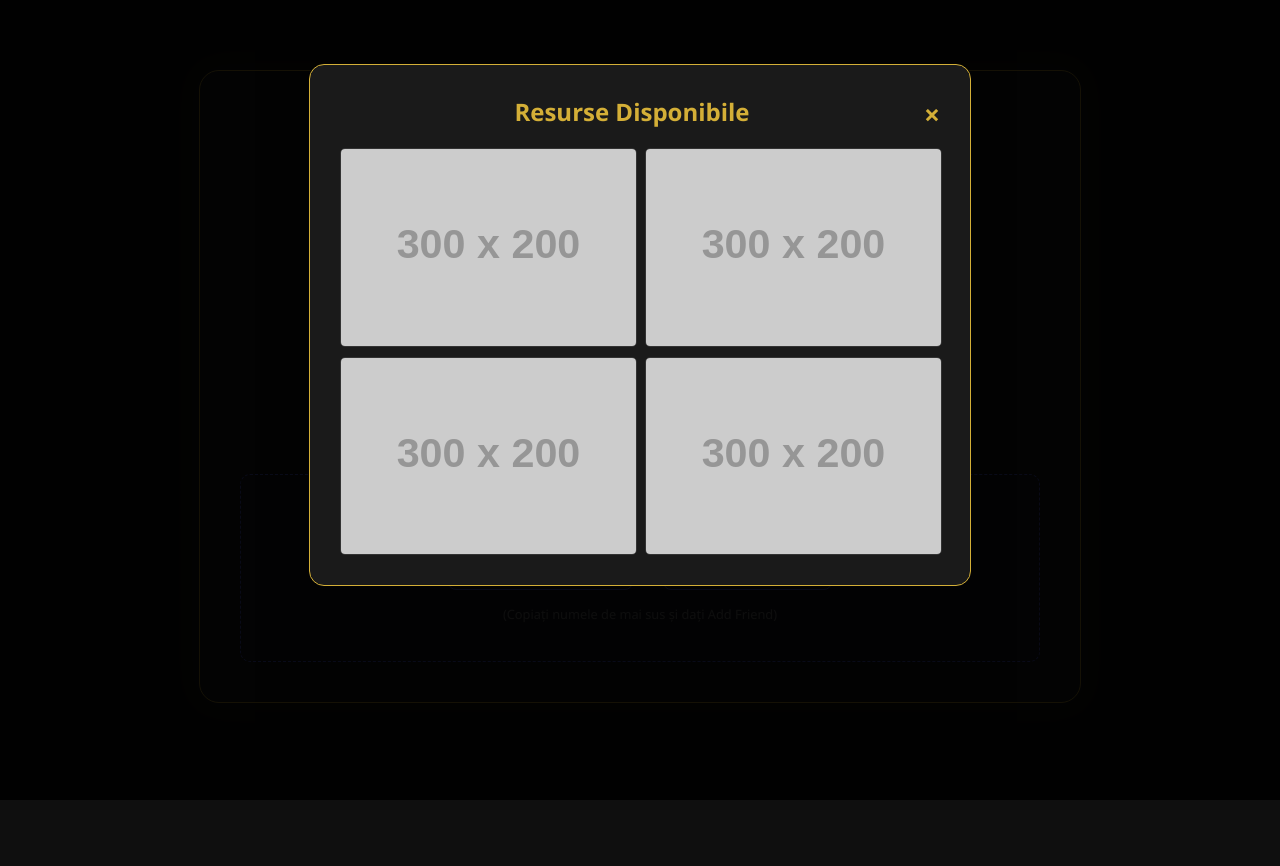
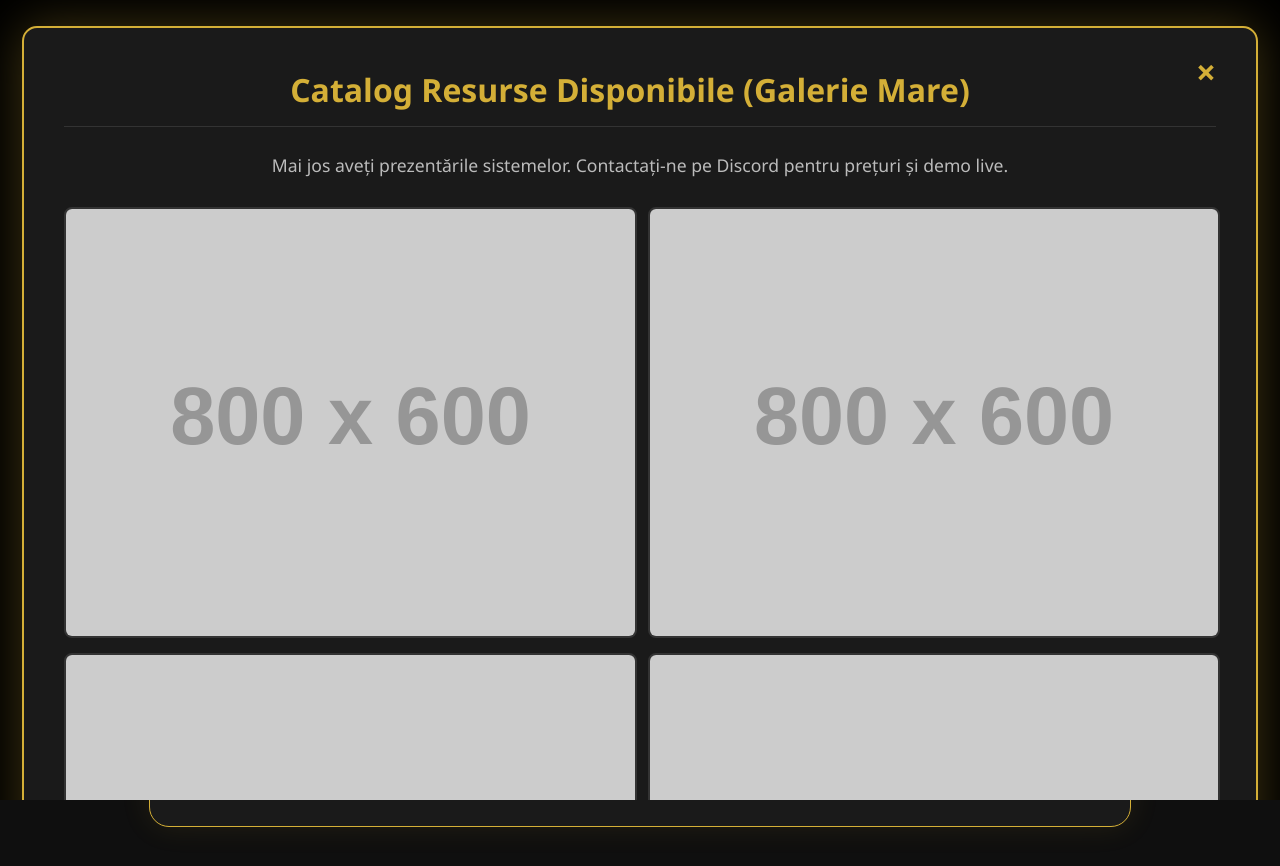
Before and after one commit to Metin2-ro/Resurse-de-metin2-de-vanzare, a plain HTML site: page index.html in a window 1280 px wide. Both pictures are taken after a click on the element 470 px from the left and 341 px from the top of the page. Before the commit the page ends 800 px from the top, so only its background shows below. Drawn offline with Linux system fonts and the light colour scheme; placeholder pictures from the web are drawn by us.

Commit message:
Update index.html

```diff
--- a/index.html
+++ b/index.html
@@ -6,31 +6,53 @@
     <title>Metin2 Resources & Servers</title>
     <style>
         body { font-family: 'Segoe UI', Arial, sans-serif; background: #0f0f0f; color: #eee; text-align: center; padding: 20px; margin: 0; }
-        .container { background: #1a1a1a; padding: 40px; border-radius: 20px; border: 1px solid #d4af37; max-width: 800px; margin: 50px auto; box-shadow: 0 0 30px rgba(212, 175, 55, 0.1); }
+        .container { background: #1a1a1a; padding: 40px; border-radius: 20px; border: 1px solid #d4af37; max-width: 900px; margin: 50px auto; box-shadow: 0 0 30px rgba(212, 175, 55, 0.1); }
         h1 { color: #d4af37; text-transform: uppercase; letter-spacing: 2px; text-shadow: 2px 2px 4px rgba(0,0,0,0.5); }
+        p { font-size: 1.1rem; color: #bbb; }
 
         .services { display: flex; gap: 20px; justify-content: center; margin-top: 40px; flex-wrap: wrap; }
         .service-card {
-            background: #252525; padding: 20px; border-radius: 12px; width: 280px;
+            background: #252525; padding: 25px; border-radius: 12px; width: 300px;
             border-bottom: 3px solid #d4af37; cursor: pointer; transition: 0.3s;
         }
         .service-card:hover { transform: translateY(-5px); background: #303030; border-color: #fff; }
+        .service-card h3 { color: #d4af37; margin-top: 0; }
 
-        /* Galerie Pop-up */
-        .modal-gallery { display: grid; grid-template-columns: repeat(2, 1fr); gap: 10px; margin-top: 20px; }
-        .modal-gallery img { width: 100%; border-radius: 5px; cursor: pointer; border: 1px solid #333; transition: 0.2s; }
-        .modal-gallery img:hover { border-color: #d4af37; transform: scale(1.02); }
+        /* Stil pentru Galeria din Pop-up - Acum mult mai mare */
+        .modal-gallery { display: grid; grid-template-columns: repeat(2, 1fr); gap: 15px; margin-top: 30px; }
+        .modal-gallery img {
+            width: 100%;
+            height: auto; /* Se adaptează automat */
+            border-radius: 8px;
+            cursor: pointer;
+            border: 2px solid #333;
+            transition: 0.2s;
+        }
+        .modal-gallery img:hover { border-color: #d4af37; transform: scale(1.03); }
 
         /* Discord Box */
-        .discord-box { margin-top: 50px; padding: 25px; border: 1px dashed #5865F2; border-radius: 10px; background: rgba(88, 101, 242, 0.05); }
-        .discord-list { display: flex; justify-content: center; gap: 30px; margin-top: 15px; flex-wrap: wrap; }
-        .discord-name { font-size: 1.4rem; color: #5865F2; font-weight: bold; background: #252525; padding: 10px 20px; border-radius: 8px; border: 1px solid #5865F2; }
+        .discord-box { margin-top: 60px; padding: 30px; border: 1px dashed #5865F2; border-radius: 10px; background: rgba(88, 101, 242, 0.05); }
+        .discord-list { display: flex; justify-content: center; gap: 30px; margin-top: 20px; flex-wrap: wrap; }
+        .discord-name { font-size: 1.5rem; color: #5865F2; font-weight: bold; background: #252525; padding: 12px 25px; border-radius: 8px; border: 1px solid #5865F2; }
 
-        /* Modal */
-        .modal { display: none; position: fixed; z-index: 100; left: 0; top: 0; width: 100%; height: 100%; background-color: rgba(0,0,0,0.9); }
-        .modal-content { background-color: #1a1a1a; margin: 5% auto; padding: 30px; border: 1px solid #d4af37; width: 90%; max-width: 600px; border-radius: 15px; position: relative; }
-        .close { color: #d4af37; float: right; font-size: 28px; font-weight: bold; cursor: pointer; }
-        h2 { color: #d4af37; margin-top: 0; }
+        /* Pop-up (Modal) - MODIFICAT PENTRU DIMENSIUNI MAXIME */
+        .modal { display: none; position: fixed; z-index: 1000; left: 0; top: 0; width: 100%; height: 100%; background-color: rgba(0,0,0,0.95); overflow: auto; }
+
+        /* Containerul de conținut - Acum mult mai lat și mai înalt */
+        .modal-content {
+            background-color: #1a1a1a;
+            margin: 2% auto; /* Mai aproape de partea de sus */
+            padding: 40px;
+            border: 2px solid #d4af37;
+            width: 90%; /* Ocupă 90% din lățime */
+            max-width: 1200px; /* Lățime maximă mare, ca un site normal */
+            border-radius: 15px;
+            position: relative;
+            box-shadow: 0 0 50px rgba(212, 175, 55, 0.3);
+        }
+
+        .close { color: #d4af37; float: right; font-size: 35px; font-weight: bold; cursor: pointer; margin-top: -20px; }
+        .modal-content h2 { color: #d4af37; margin-top: 0; font-size: 2rem; border-bottom: 1px solid #333; padding-bottom: 15px; }
     </style>
 </head>
 <body>
@@ -42,34 +64,39 @@
         <div class="services">
             <div class="service-card" onclick="openModal('modalVanzare')">
                 <h3>💎 Vânzare Resurse</h3>
-                <p>Vezi catalogul de sisteme și mape. <br><strong>(Apasă pentru poze)</strong></p>
+                <p>Vezi catalogul mare de sisteme și mape. <br><strong>(Apasă pentru galerie FOTO)</strong></p>
             </div>
 
             <div class="service-card" onclick="openModal('modalServer')">
                 <h3>🚀 Creare Server</h3>
-                <p>Servicii de instalare și configurare. <br><strong>(Detalii)</strong></p>
+                <p>Servicii de instalare și configurare de la zero. <br><strong>(Detalii complete)</strong></p>
             </div>
         </div>
 
         <div class="discord-box">
-            <p style="margin: 0; font-weight: bold;">Pentru comenzi, adaugă-ne pe Discord:</p>
+            <p style="margin: 0; font-weight: bold; font-size: 1.1rem;">Pentru comenzi sau detalii, adaugă-ne pe Discord:</p>
             <div class="discord-list">
                 <div class="discord-name">Metin2Darck</div>
                 <div class="discord-name">rusurusu69</div>
             </div>
-            <p style="font-size: 0.8rem; color: #888; margin-top: 15px;">(Copiați numele de mai sus și dați Add Friend)</p>
+            <p style="font-size: 0.9rem; color: #888; margin-top: 20px;">(Copiați numele de mai sus și dați Add Friend în Discord)</p>
         </div>
+        <p style="margin-top: 30px; font-size: 0.8rem; color: #555;">© 2026 Metin2-ro Projects</p>
     </div>
 
     <div id="modalVanzare" class="modal">
         <div class="modal-content">
             <span class="close" onclick="closeModal('modalVanzare')">&times;</span>
-            <h2>Resurse Disponibile</h2>
+            <h2>Catalog Resurse Disponibile (Galerie Mare)</h2>
+            <p style="margin-bottom: 30px;">Mai jos aveți prezentările sistemelor. Contactați-ne pe Discord pentru prețuri și demo live.</p>
+
             <div class="modal-gallery">
-                <img src="https://via.placeholder.com/300x200?text=Sistem+1" onclick="alert('Sistem 1 - Detalii pe Discord')">
-                <img src="https://via.placeholder.com/300x200?text=Sistem+2" onclick="alert('Sistem 2 - Detalii pe Discord')">
-                <img src="https://via.placeholder.com/300x200?text=Mapa+Noua" onclick="alert('Mapa Noua - Detalii pe Discord')">
-                <img src="https://via.placeholder.com/300x200?text=Interfata+GUI" onclick="alert('Interfata - Detalii pe Discord')">
+                <img src="https://via.placeholder.com/800x600?text=Sistem+1" alt="Preview 1">
+                <img src="https://via.placeholder.com/800x600?text=Sistem+2" alt="Preview 2">
+                <img src="https://via.placeholder.com/800x600?text=Mapa+Noua" alt="Preview 3">
+                <img src="https://via.placeholder.com/800x600?text=Interfata+GUI" alt="Preview 4">
+                <img src="https://via.placeholder.com/800x600?text=Set+Arme" alt="Preview 5">
+                <img src="https://via.placeholder.com/800x600?text=Costume+Noi" alt="Preview 6">
             </div>
         </div>
     </div>
@@ -77,19 +104,27 @@
     <div id="modalServer" class="modal">
         <div class="modal-content">
             <span class="close" onclick="closeModal('modalServer')">&times;</span>
-            <h2>Servicii Server</h2>
-            <ul style="text-align: left; line-height: 2;">
-                <li>Instalare FreeBSD & MySQL</li>
-                <li>Configurare Sursă Game/Client</li>
-                <li>Echilibrare PvP/PvM</li>
-                <li>Sisteme de securitate</li>
-            </ul>
+            <h2>Detalii Complete Servicii Server</h2>
+            <div style="text-align: left; line-height: 1.8; color: #ddd; font-size: 1.1rem; margin-top: 20px;">
+                <p>Oferim servicii profesionale de configurare pentru orice tip de server Metin2 (PvP, PvM Easy/Medium/Hard).</p>
+                <ul style="margin-left: 20px;">
+                    <li><strong>Instalare Bază:</strong> FreeBSD (cele mai noi versiuni compatible), MySQL/MariaDB.</li>
+                    <li><strong>Sursă (Source):</strong> Compilare Game & Client, rezolvare warning-uri, optimizare cod.</li>
+                    <li><strong>Client:</strong> Configurare completă, securizare, criptare pack-uri.</li>
+                    <li><strong>Gameplay:</strong> Echilibrare rase, drop-uri, evoluții, configurare NPC.</li>
+                    <li><strong>Securitate:</strong> Protecție anti-SQL Injection, DDoS la nivel de aplicație, anti-cheat (opțional).</li>
+                    <li><strong>Mentenanță:</strong> Suport tehnic dedicat după lansare.</li>
+                </ul>
+                <p style="color: #d4af37; margin-top: 30px;">Pentru o ofertă personalizată, vă așteptăm pe Discord!</p>
+            </div>
         </div>
     </div>
 
     <script>
         function openModal(id) { document.getElementById(id).style.display = "block"; }
         function closeModal(id) { document.getElementById(id).style.display = "none"; }
+
+        // Închide pop-up-ul dacă dai click în afara containerului
         window.onclick = function(event) {
             if (event.target.className === 'modal') { event.target.style.display = "none"; }
         }
```
